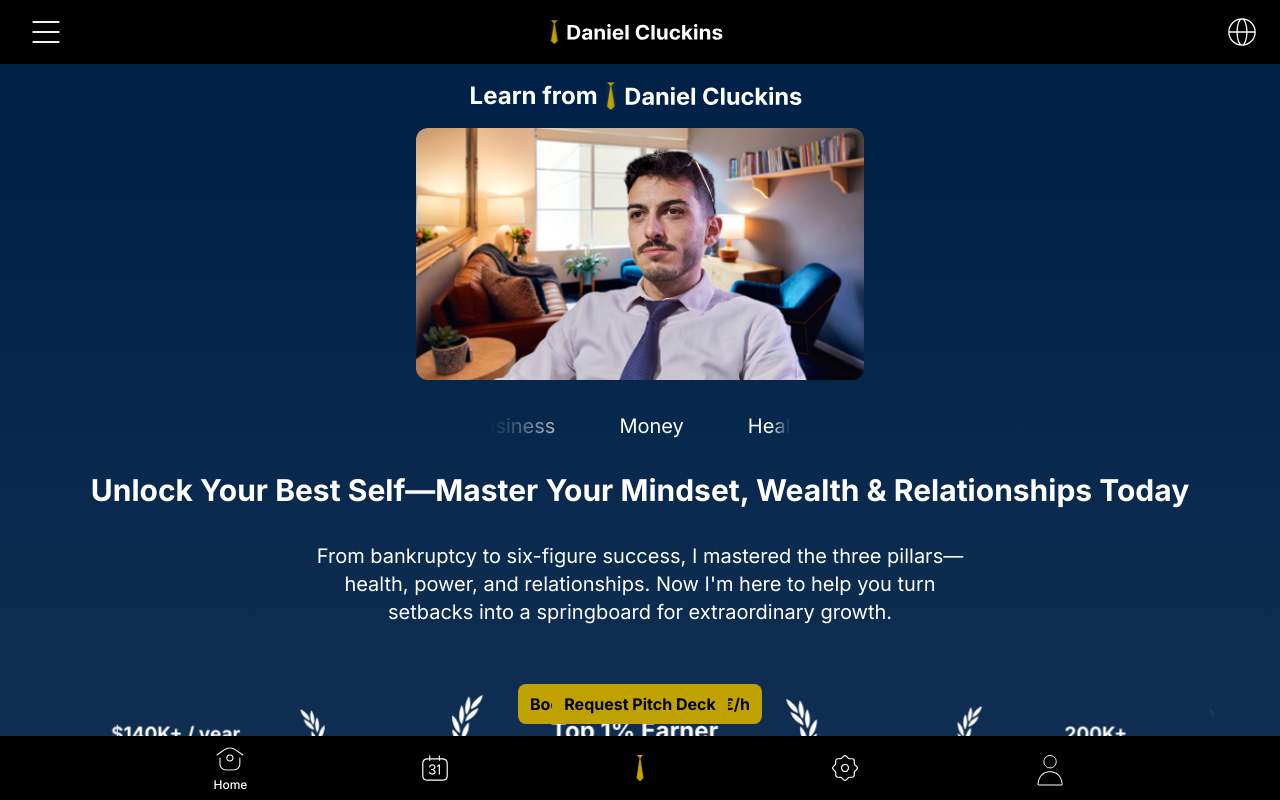
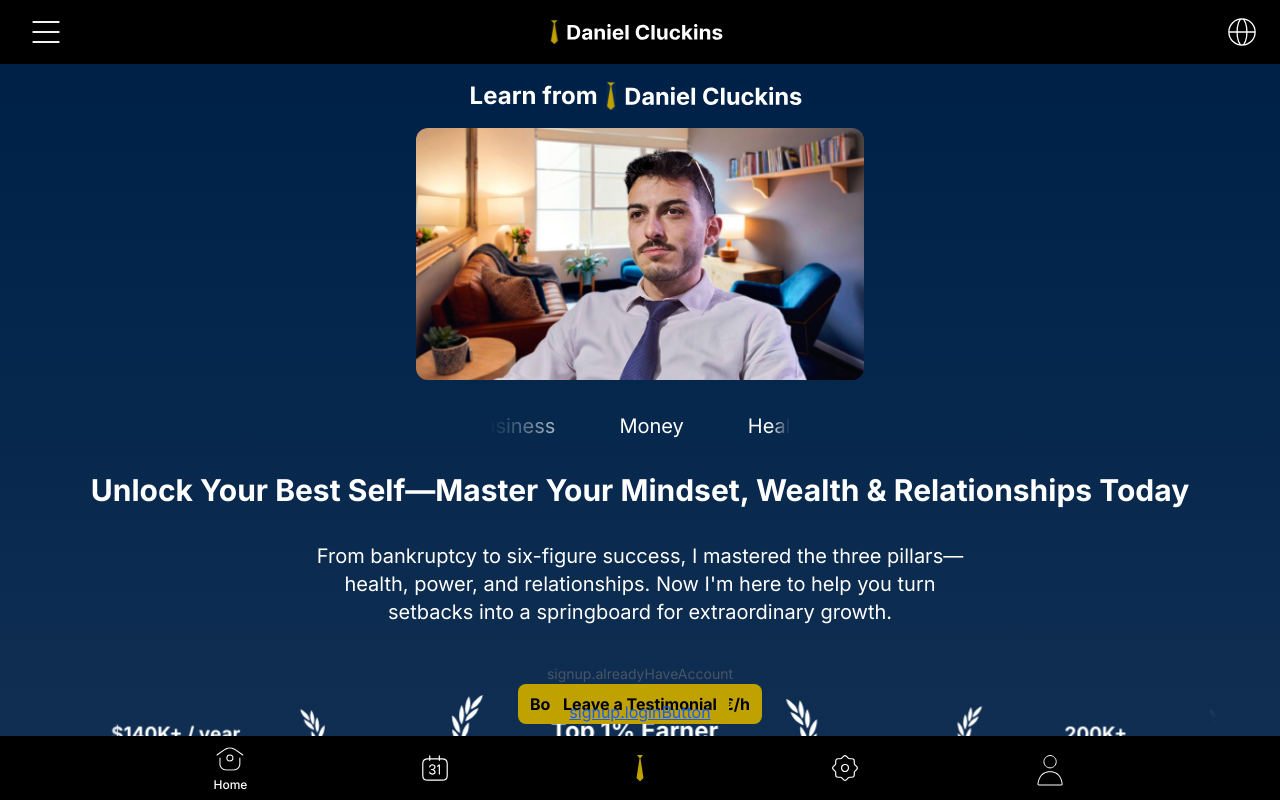
Before and after one commit to Jihzza/jihzza.github.io, a React (Vite) app: page / in a window 1280 px wide. Built offline with nearby package versions, Linux system fonts and the light colour scheme; no server answers; the database is empty.

Commit message:
Cards Hero rounded-2xl and testimonials and signup section with floating button

```diff
--- a/src/components/hero/Cards/CoachingCard.jsx
+++ b/src/components/hero/Cards/CoachingCard.jsx
@@ -38,7 +38,7 @@ export default function CoachingCard({ onScheduleClick }) {
   return (
     <motion.div
       onClick={handleCardClick}
-      className="bg-transparent border-2 md:border-3 border-[#BFA200] rounded-lg p-6 text-center flex flex-col items-center cursor-pointer h-full"
+      className="bg-transparent border-2 md:border-3 border-[#BFA200] rounded-2xl p-6 text-center flex flex-col items-center cursor-pointer h-full"
       initial={prefersReduced ? false : { opacity: 0, y: 8 }}
       animate={prefersReduced ? {} : { opacity: 1, y: 0 }}
       whileHover={prefersReduced ? undefined : { scale: 1.02 }}
@@ -54,7 +54,7 @@ export default function CoachingCard({ onScheduleClick }) {
             <motion.div
               key={tier.id}
               onClick={(e) => handleTierClick(e, tier.id)}
-              className="border-2 md:border-3 border-[#BFA200] rounded-md p-3 lg:p-2 flex-1 cursor-pointer"
+              className="border-2 md:border-3 border-[#BFA200] rounded-xl p-3 lg:p-2 flex-1 cursor-pointer"
               style={{ scale: isSelected ? 1.02 : 1 }}
               whileHover={prefersReduced ? undefined : { scale: isSelected ? 1.07 : 1.06 }}
               whileTap={{ scale: isSelected ? 1.02 : 0.95 }}
--- a/src/components/hero/Cards/ConsultationCard.jsx
+++ b/src/components/hero/Cards/ConsultationCard.jsx
@@ -19,7 +19,7 @@ export default function ConsultationCard({ onScheduleClick }) {
 
   return (
     <motion.div
-      className="bg-transparent border-2 md:border-3 border-[#BFA200] rounded-lg p-6 text-center flex flex-col items-center cursor-pointer h-full"
+      className="bg-transparent border-2 md:border-3 border-[#BFA200] rounded-2xl p-6 text-center flex flex-col items-center cursor-pointer h-full"
       onClick={handleCardClick}
       initial={prefersReduced ? false : { opacity: 0, y: 8 }}
       animate={prefersReduced ? {} : { opacity: 1, y: 0 }}
--- a/src/components/hero/Cards/InvestmentCard.jsx
+++ b/src/components/hero/Cards/InvestmentCard.jsx
@@ -20,7 +20,7 @@ export default function InvestmentCard({ onScheduleClick }) {
   return (
     <motion.div
       onClick={handleCardClick}
-      className="bg-transparent border-2 md:border-3 border-[#BFA200] rounded-lg p-6 text-center flex flex-col items-center cursor-pointer h-full"
+      className="bg-transparent border-2 md:border-3 border-[#BFA200] rounded-2xl p-6 text-center flex flex-col items-center cursor-pointer h-full"
       initial={prefersReduced ? false : { opacity: 0, y: 8 }}
       animate={prefersReduced ? {} : { opacity: 1, y: 0 }}
       whileHover={prefersReduced ? undefined : { scale: 1.02 }}
--- a/src/pages/sections/SignupSection.jsx
+++ b/src/pages/sections/SignupSection.jsx
@@ -1,16 +1,18 @@
 // src/pages/sections/SignupSection.jsx
 
 // --- IMPORTS (remain the same) ---
-import React, { useState } from 'react';
+import React, { useState, useRef } from 'react';
 import { useNavigate } from 'react-router-dom';
 import { useAuth } from '../../contexts/AuthContext';
 import { signUpNewUser } from '../../services/authService';
 import SectionTextBlack from '../../components/common/SectionTextBlack';
+import SectionCta from '../../components/ui/SectionCta';
 import Signup from '../../components/auth/Signup';
 import EmailVerificationModal from '../../components/auth/EmailVerificationModal';
 import { useTranslation } from 'react-i18next';
 
 export default function SignupSection() {
+    const sectionRef = useRef(null);
     const navigate = useNavigate();
     const { isAuthenticated } = useAuth();
     const [isLoading, setIsLoading] = useState(false);
@@ -39,7 +41,7 @@ export default function SignupSection() {
     };
 
     return (
-        <section className="max-w-4xl mx-auto py-4 text-center md:px-6">
+        <section ref={sectionRef} className="max-w-4xl mx-auto py-4 text-center md:px-6">
             <SectionTextBlack title={t('signup.title')}>
                 {t('signup.subtitle')}
             </SectionTextBlack>
@@ -53,6 +55,20 @@ export default function SignupSection() {
                 </div>
             </div>
 
+            <SectionCta sectionRef={sectionRef}>
+                <div className="text-center">
+                    <p className="text-sm text-gray-600 mb-4">
+                        {t('signup.alreadyHaveAccount')}
+                    </p>
+                    <button
+                        onClick={() => navigate('/login')}
+                        className="text-blue-600 hover:text-blue-800 underline"
+                    >
+                        {t('signup.loginButton')}
+                    </button>
+                </div>
+            </SectionCta>
+
             <EmailVerificationModal
                 open={needVerification}
                 onClose={() => setNeedVerification(false)}
--- a/src/pages/sections/TestimonialsSection.jsx
+++ b/src/pages/sections/TestimonialsSection.jsx
@@ -1,16 +1,18 @@
 // src/pages/sections/TestimonialsSection.jsx
 
-import React, { useState, useEffect } from 'react';
+import React, { useState, useEffect, useRef } from 'react';
 import { useNavigate } from 'react-router-dom';
 import { Autoplay, Pagination } from 'swiper/modules';
 import BaseCarousel from '../../components/carousel/BaseCarousel';
 import SectionTextWhite from '../../components/common/SectionTextWhite';
+import SectionCta from '../../components/ui/SectionCta';
 import TestimonialCard from '../../components/testimonials/TestimonialCard';
 import Button from '../../components/ui/Button';
 import { getTestimonials } from '../../services/testimonialService';
 import { useTranslation } from 'react-i18next'; // 1. Import hook
 
 export default function TestimonialsSection() {
+    const sectionRef = useRef(null);
     const { t } = useTranslation(); // 2. Initialize hook
     const [testimonials, setTestimonials] = useState([]);
     const [loading, setLoading] = useState(true);
@@ -54,7 +56,11 @@ export default function TestimonialsSection() {
     );
 
     return (
-        <section id="testimonials-section" className="w-full max-w-5xl mx-auto pt-4 pb-4 text-center md:px-6 ">
+        <section
+            ref={sectionRef}
+            id="testimonials-section"
+            className="w-full max-w-5xl mx-auto pt-4 pb-4 text-center md:px-6 "
+        >
             {/* 3. Use translated text */}
             <SectionTextWhite title={t('testimonials.title')}>
                 {t('testimonials.subtitle')}
@@ -76,9 +82,11 @@ export default function TestimonialsSection() {
                 </div>
             </div>
 
-            <div className="mt-10 md:mt-0">
-                <Button onClick={handleAddTestimonialClick}>{t('testimonials.leaveButton')}</Button>
-            </div>
+            <SectionCta sectionRef={sectionRef}>
+                <Button onClick={handleAddTestimonialClick}>
+                    {t('testimonials.leaveButton')}
+                </Button>
+            </SectionCta>
         </section>
     );
 }
```
